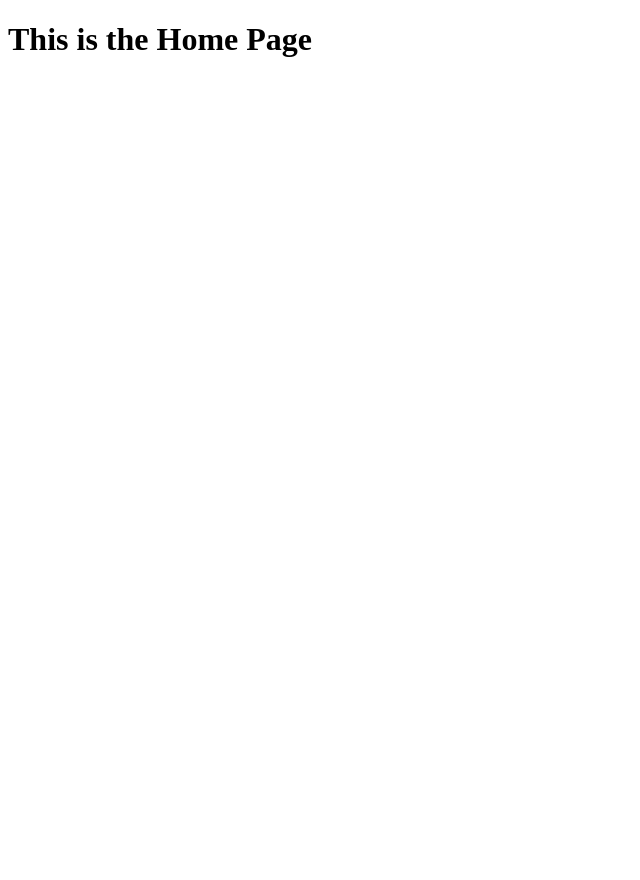
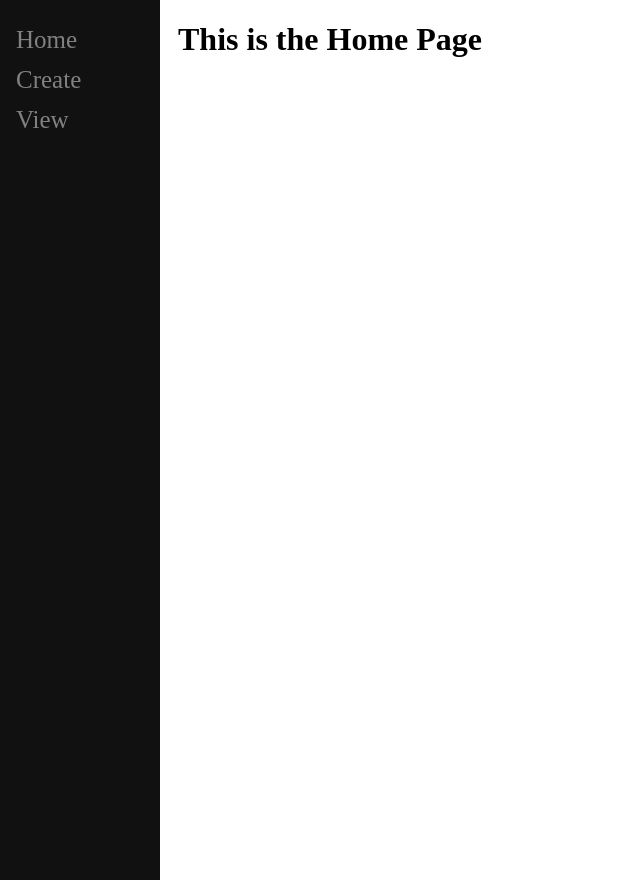
Before and after one commit to UtkJaiswal/Django-To-Do-List, a Django app: page / in a window 1280 px wide. Shown: the whole page, without its empty margins (0-640 px from the left). Run offline with Django 4.2, Linux system fonts and the light colour scheme.

Commit message:
side navbar added and styling done

```diff
--- a/main/templates/main/base.html
+++ b/main/templates/main/base.html
@@ -1,12 +1,51 @@
 <!DOCTYPE html>
 <html lang="en">
 <head>
+
+    <style type="text/css">
+
+        .sidenav {
+            height: 100%;
+            width: 160px;
+            position: fixed;
+            z-index: 1;
+            top: 0;
+            left: 0;
+            background-color: #111;
+            overflow-x: hidden;
+            padding-top: 20px;
+        }
+
+        .sidenav a {
+            padding: 6px 8px 6px 16px;
+            text-decoration: none;
+            font-size: 25px;
+            color: #818181;
+            display: block;
+        }
+
+        .sidenav a:hover {
+            color: #f1f1f1;
+        }
+
+        .main {
+            margin-left: 160px;
+            padding: 0px 10px;
+        }
+
+
+    </style>
     <meta charset="UTF-8">
     <meta name="viewport" content="width=device-width, initial-scale=1.0">
     <title>{% block title %} My Website {% endblock %}</title>
 </head>
 <body>
-    <div id="content" name="content">
+    <div class="sidenav">
+        <a href="/home">Home</a>
+        <a href="/create">Create</a>
+        <a href="/2">View</a>
+    </div>
+    <div id="content" name="content" class="main">
         {% block content %}
         {% endblock %}
     </div>
```
Also changed, not shown: db.sqlite3.
